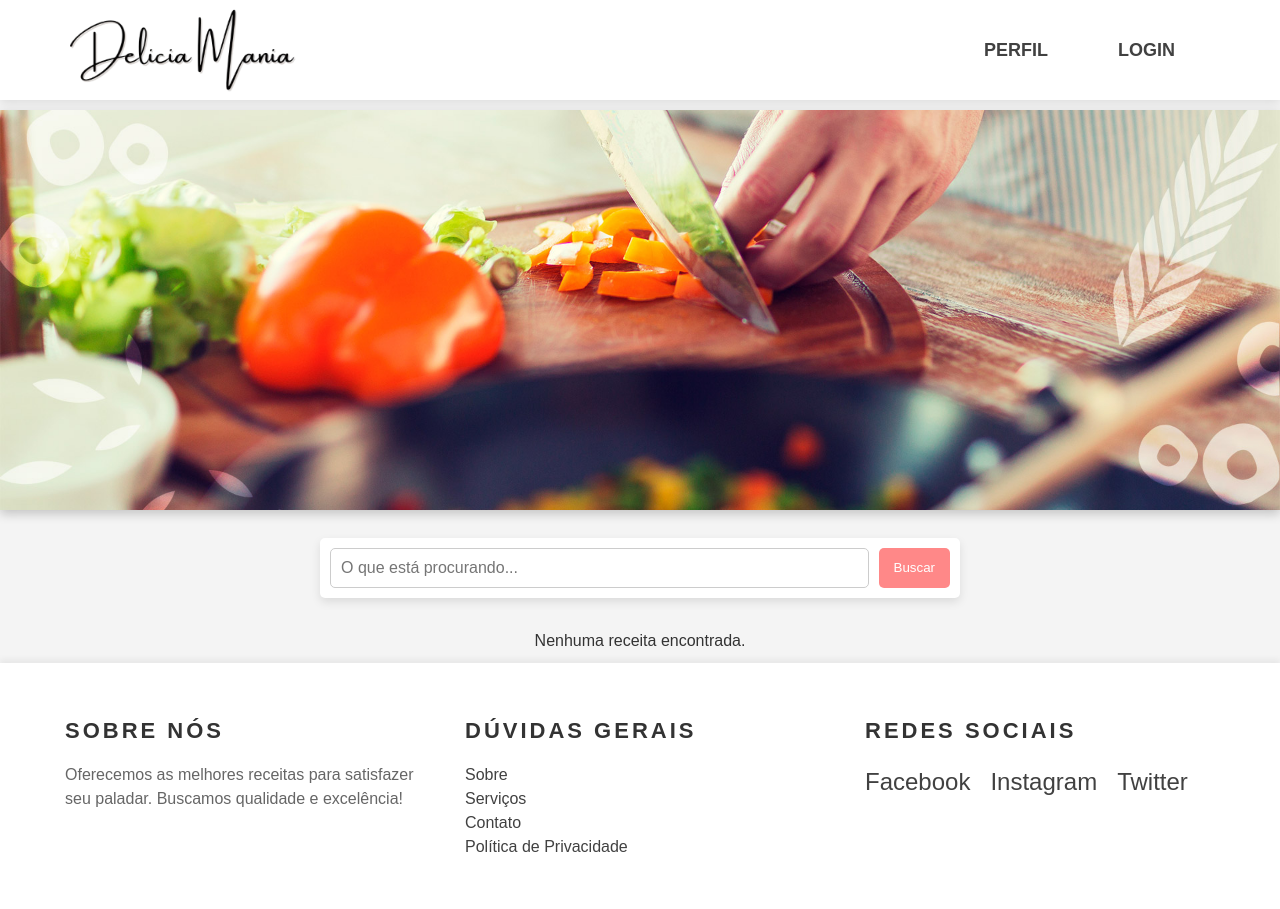
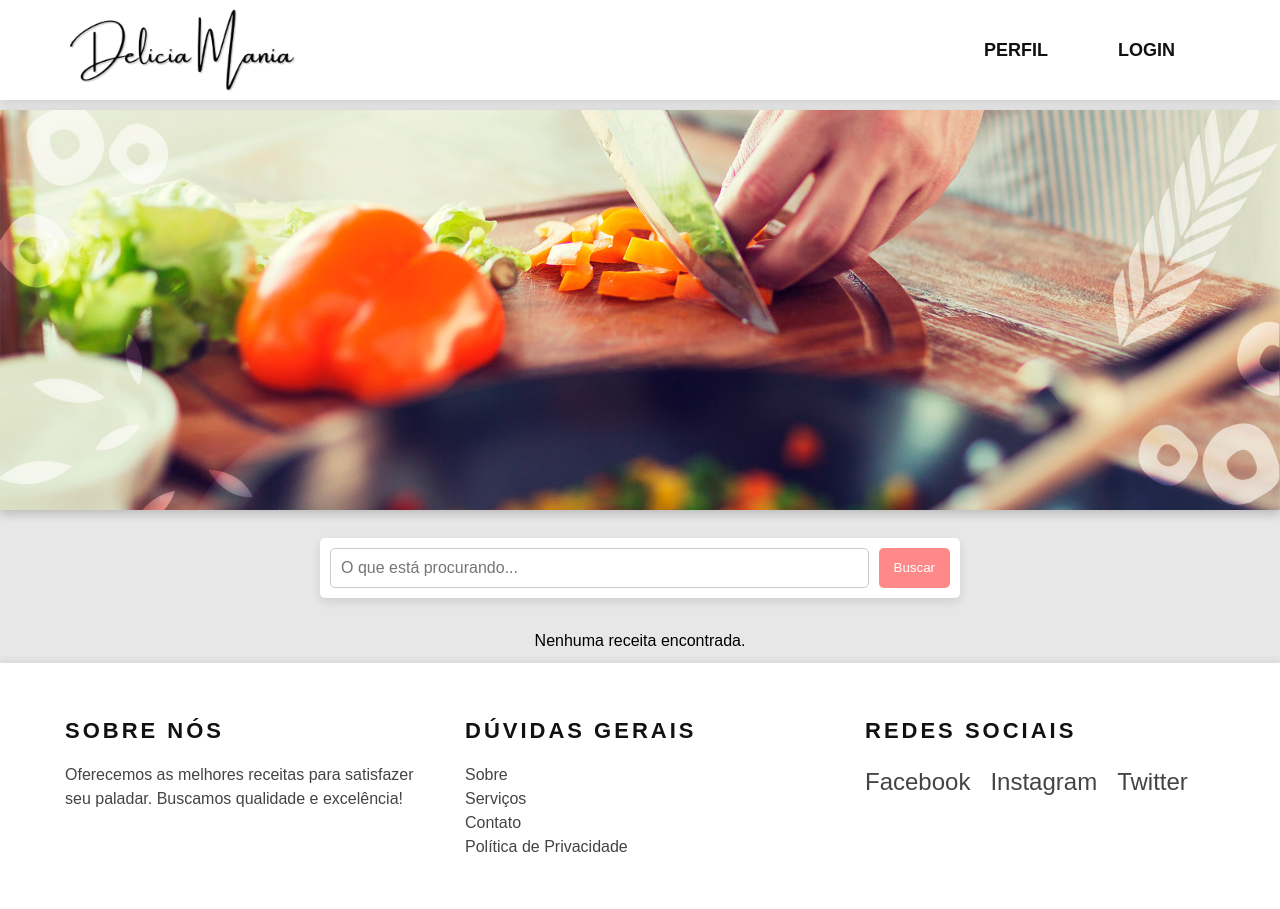
Before and after one commit to rudhaesmeraldo/delicia-mania-v2.0, a Django app: page / in a window 1280 px wide. Run offline with Django 5.2, Linux system fonts and the light colour scheme; data that the repository does not hold is empty.

Commit message:
atualização css

```diff
--- a/deliciasmania/static/site.css
+++ b/deliciasmania/static/site.css
@@ -16,8 +16,7 @@ html, body {
 body {
     font-family: Arial, sans-serif; /* Define a fonte padrão como Arial */
     line-height: 1.6; /* Define a altura das linhas de texto para 1.6, melhorando a legibilidade */
-    background-color: #f4f4f4; /* Define a cor de fundo clara para o body */
-    color: #333; /* Define a cor padrão do texto como um tom de cinza escuro */
+    background-color: #e7e7e7; /* Define a cor de fundo clara para o body */
     display: flex;
     flex-direction: column;
     justify-content: space-between; /* Garantir que o conteúdo se espalhe pela tela */
@@ -85,7 +84,7 @@ body {
 .classynav ul li a {
     font-size: 18px; /* Define o tamanho da fonte dos links de navegação */
     font-weight: bold; /* Torna o texto dos links em negrito */
-    color: #414141; /* Define a cor do texto dos links como um cinza escuro */
+    color: #111; /* Define a cor do texto dos links como um cinza escuro */
     padding: 10px 20px; /* Adiciona 10px de padding na parte superior e inferior, e 20px nas laterais */
     border-radius: 5px; /* Adiciona bordas arredondadas aos links */
     transition: background-color 0.3s ease, transform 0.2s ease; /* Aplica uma transição suave de cor de fundo e de transformação ao passar o mouse */
@@ -101,7 +100,7 @@ body {
 .footer-area {
     background-color: #fff; /* Define a cor de fundo do rodapé como branca */
     padding: 40px 20px; /* Adiciona 40px de padding na parte superior e inferior, 20px nas laterais */
-    color: #414141; /* Define a cor do texto no rodapé como cinza escuro */
+    color: #111; /* Define a cor do texto no rodapé como cinza escuro */
     box-shadow: 0px -4px 6px rgba(0, 0, 0, 0.05); /* Aplica uma sombra suave acima do rodapé */
     margin-top: auto; /* Empurra o rodapé para a parte inferior */
 }
@@ -126,7 +125,7 @@ body {
 .footer-column h5 {
     font-size: 22px; /* Define o tamanho da fonte do título */
     font-weight: bold; /* Define a fonte como negrito */
-    color: #333; /* Define a cor do texto como cinza escuro */
+    color: #111; /* Define a cor do texto como cinza escuro */
     margin-bottom: 15px; /* Adiciona 15px de margem abaixo do título */
     text-transform: uppercase; /* Transforma o texto em maiúsculo */
     letter-spacing: 3px; /* Adiciona 3px de espaçamento entre as letras */
@@ -136,13 +135,13 @@ body {
 .footer-column p,
 .footer-column ul li {
     font-size: 16px; /* Define o tamanho da fonte para os textos */
-    color: #666; /* Define a cor do texto como um cinza mais claro */
+    color: #444; /* Define a cor do texto como um cinza mais claro */
     line-height: 1.5; /* Define a altura da linha para facilitar a leitura */
 }
 
 /* Links dentro das colunas */
 .footer-column a {
-    color: #414141; /* Define a cor dos links como cinza escuro */
+    color: #444; /* Define a cor dos links como cinza escuro */
     font-size: 16px; /* Define o tamanho da fonte dos links */
     transition: color 0.3s ease; /* Adiciona uma transição suave na cor do link */
 }
@@ -160,7 +159,7 @@ body {
 
 .footer-social-info a {
     font-size: 24px; /* Define o tamanho dos ícones das redes sociais */
-    color: #414141; /* Define a cor dos ícones como cinza escuro */
+    color: #444; /* Define a cor dos ícones como cinza escuro */
     transition: color 0.3s ease; /* Adiciona uma transição suave na cor do ícone */
 }
 
@@ -268,8 +267,8 @@ body {
     padding: 10px; /* Adiciona padding dentro do conteúdo do card */
     text-align: center; /* Centraliza o texto */
     background-color: rgba(255, 138, 138, 0.5); /* Fundo semi-transparente para o nome */
-    border-radius: 20px; /* Borda arredondada na parte superior */
-    margin-inline: 50px;
+    border-radius: 0px; /* Borda arredondada na parte superior */
+    margin-inline: 0px; /* tamanho de uma ponta a outra */
 }
 
 .receipe-content h5 {
@@ -294,7 +293,6 @@ body {
 
 .receipe-content p {
     font-size: 14px; /* Define o tamanho da fonte do texto da receita */
-    color: #555; /* Define a cor do texto como cinza claro */
     margin-top: 10px; /* Adiciona 10px de margem no topo */
 }
 
@@ -307,7 +305,7 @@ body {
 
 /* Coluna da imagem */
 .image-column {
-    flex: 1; /* A imagem ocupa a metade da largura disponível */
+    flex: 1; /* A imagem ocupa "x' valor da largura disponível */
     min-width: 300px; /* Tamanho mínimo para a coluna da imagem */
     display: flex; /* Usado para centralizar a imagem se necessário */
     justify-content: center; /* Centraliza a imagem horizontalmente */
@@ -340,45 +338,6 @@ body {
 .info-column > * {
     margin-bottom: 10px;
 }
-
-
-
-
-
-
-
-
-
-
-
-
-
-
-
-
-
-
-
-
-
-
-
-
-
-
-
-
-
-
-
-
-
-
-
-
-
-
-
 
 /* Estilos para a página de card de receita */
 .recipe-card-page-receita {
@@ -472,61 +431,9 @@ body {
 
 /* Efeito hover no card */
 .recipe-card-receita:hover {
-    transform: translateY(-10px); /* Move o card para cima quando o mouse passa sobre ele */
+    transform: translateY(-25px); /* Move o card para cima quando o mouse passa sobre ele */
     box-shadow: 0px 10px 15px rgba(0, 0, 0, 0.1); /* Aumenta a sombra ao passar o mouse */
 }
-
-/* Responsividade */
-@media (max-width: 768px) {
-    .recipe-card-column-receita {
-        flex: 1 1 100%;
-        max-width: 100%;
-    }
-}
-
-
-
-
-
-
-
-
-
-
-
-
-
-
-
-
-
-
-
-
-
-
-
-
-
-
-
-
-
-
-
-
-
-
-
-
-
-
-
-
-
-
-
-
 
 .perfil-container {
     max-width: 900px;
@@ -685,6 +592,7 @@ body {
     background-color: #e55;
     transform: translateY(2px);
 }
+
 /* RESPONSIVIDADE - Telas pequenas */
 @media (max-width: 768px) {
     .classy-navbar {
@@ -722,6 +630,10 @@ body {
 
     .recipe-card {
         width: 48%; /* Reduz a largura dos cards para 48% */
+    }
+    .recipe-card-column-receita {
+        flex: 1 1 100%;
+        max-width: 100%;
     }
 
     .search-wrapper {
```
